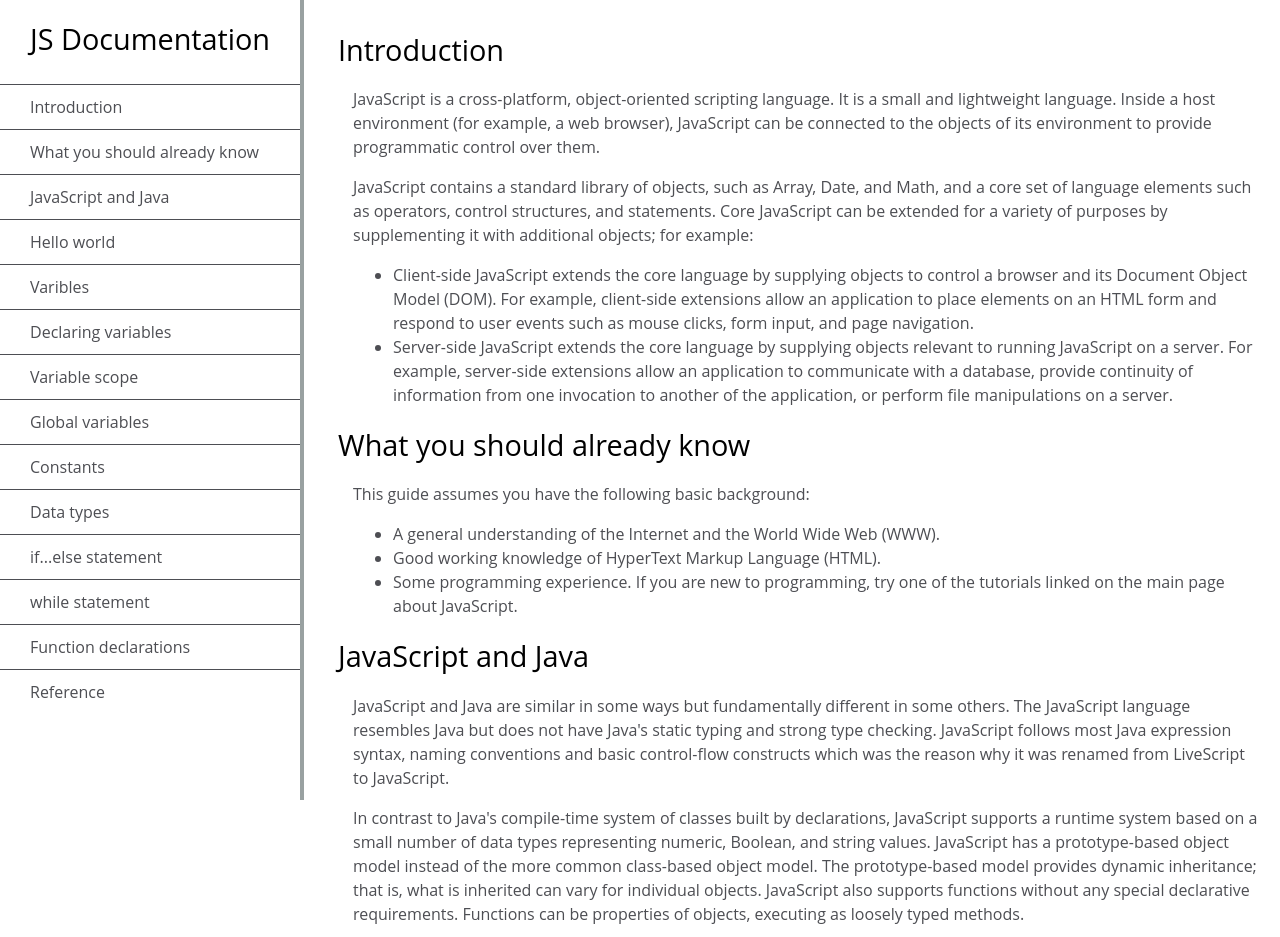
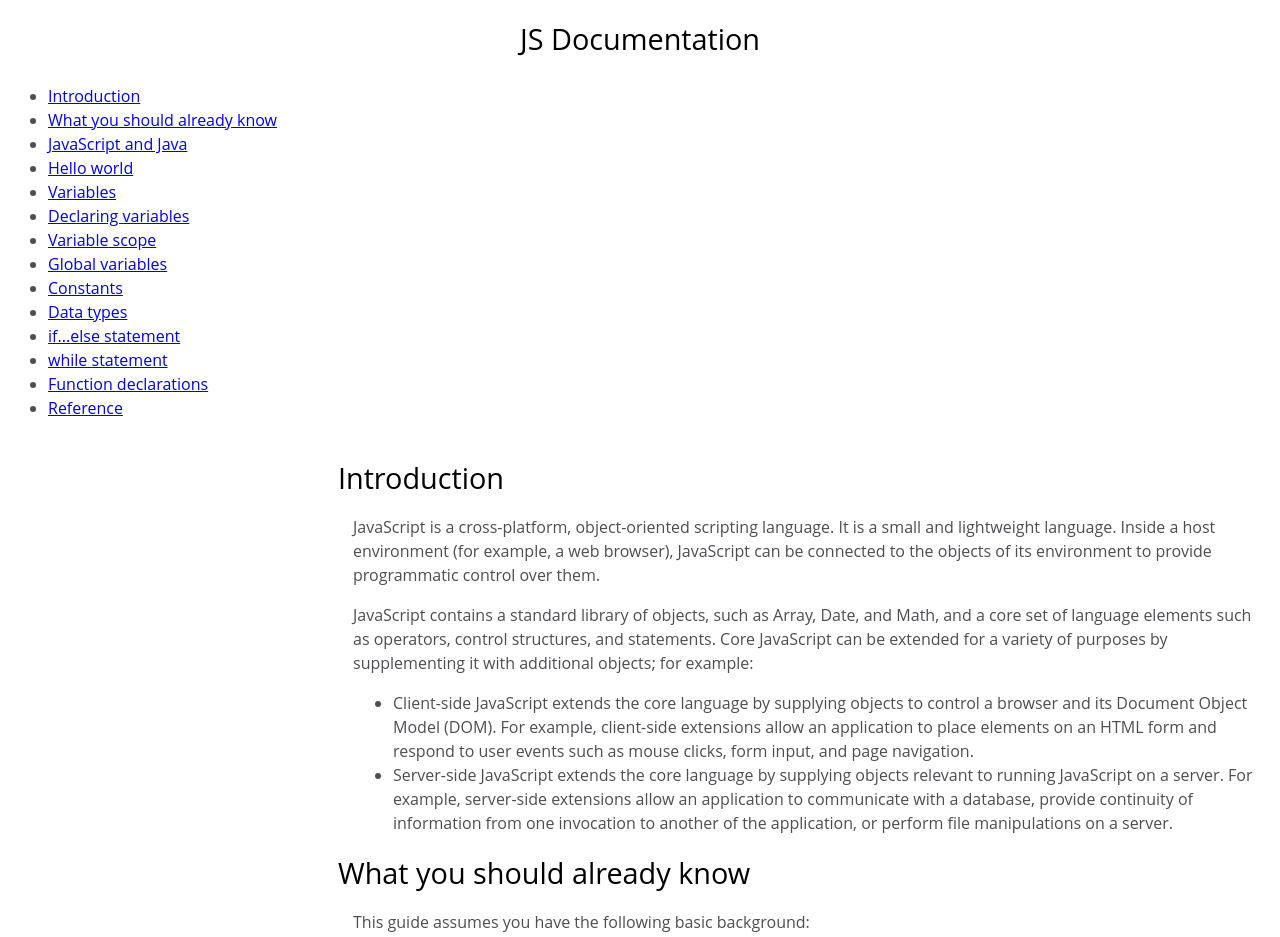
Before and after one commit to Ripenpreet01/Technical-Documentation, a plain HTML site: page index.html in a window 1280 px wide. Shown: the top 937 px of the page. Drawn offline with Linux system fonts and the light colour scheme.

Commit message:
Update index.html

```diff
--- a/index.html
+++ b/index.html
@@ -9,23 +9,23 @@
         </title>
     </head>
     <body>
-        <nav id="nav_bar">
+        <nav id="navbar">
             <header>JS Documentation</header>
             <ul>
-                <li><a href="#Introduction" class="nav_link">Introduction</a></li>
-                <li><a href="#What_you_should_already_know" class="nav_link">What you should already know</a></li>
-                <li><a href="#JavaScript_and_Java" class="nav_link">JavaScript and Java</a></li>
-                <li><a href="#Hello_world" class="nav_link">Hello world</a></li>
-                <li><a href="#Variables" class="nav_link">Varibles</a></li>
-                <li><a href="#Declaring_variables" class="nav_link">Declaring variables</a></li>
-                <li><a href="#Variable_scope" class="nav_link">Variable scope</a></li>
-                <li><a href="#Global_variables" class="nav_link">Global variables</a></li>
-                <li><a href="#Constants" class="nav_link">Constants</a></li>
-                <li><a href="#Data_types" class="nav_link">Data types</a></li>
-                <li><a href="#if_..._else_statement" class="nav_link">if...else statement</a></li>
-                <li><a href="#while_statement" class="nav_link">while statement</a></li>
-                <li><a href="#Function_declarations" class="nav_link">Function declarations</a></li>
-                <li><a href="#Reference" class="nav_link">Reference</a></li>
+                <li><a class="nav-link" href="#Introduction">Introduction</a></li>
+                <li><a href="#What_you_should_already_know" class="nav-link">What you should already know</a></li>
+                <li><a href="#JavaScript_and_Java" class="nav-link">JavaScript and Java</a></li>
+                <li><a href="#Hello_world" class="nav-link">Hello world</a></li>
+                <li><a href="#Variables" class="nav-link">Variables</a></li>
+                <li><a href="#Declaring_variables" class="nav-link">Declaring variables</a></li>
+                <li><a href="#Variable_scope" class="nav-link">Variable scope</a></li>
+                <li><a href="#Global_variables" class="nav-link">Global variables</a></li>
+                <li><a href="#Constants" class="nav-link">Constants</a></li>
+                <li><a href="#Data_types" class="nav-link">Data types</a></li>
+                <li><a class="nav-link" href="#if...else_statement">if...else statement</a></li>
+                <li><a class="nav-link" href="#while_statement">while statement</a></li>
+                <li><a class="nav-link" href="#Function_declarations">Function declarations</a></li>
+                <li><a class="nav-link" href="#Reference">Reference</a></li>
             </ul>
             </nav>
             <main id="main-doc">
@@ -172,7 +172,7 @@
                     </article>
                 </section>
 
-                <section class="main-section" id="if_..._else_statement">
+                <section class="main-section" id="if...else_statement">
                     <header>if...else statement</header>
                     <article>
                         <p>Use the if statement to execute a statement if a logical condition is true. Use the optional else clause to execute a statement if the condition is false. An if statement looks as follows: </p>
@@ -229,7 +229,7 @@
                     </article>
                 </section>
 
-                <section class="main-section" id="Function_declartions">
+               <section class="main-section" id="Function_declarations">
                     <header>Function declarations</header>
                     <article>
                         <p> A function definition (also called a function declaration, or function statement) consists of the function keyword, followed by: </p>
@@ -250,7 +250,7 @@
                     </article>
                 </section>
 
-                <section class="main-section" id="Reference">
+                 <section class="main-section" id="Reference">
                     <header>Reference</header>
                     <article>
                         <ul>
```
